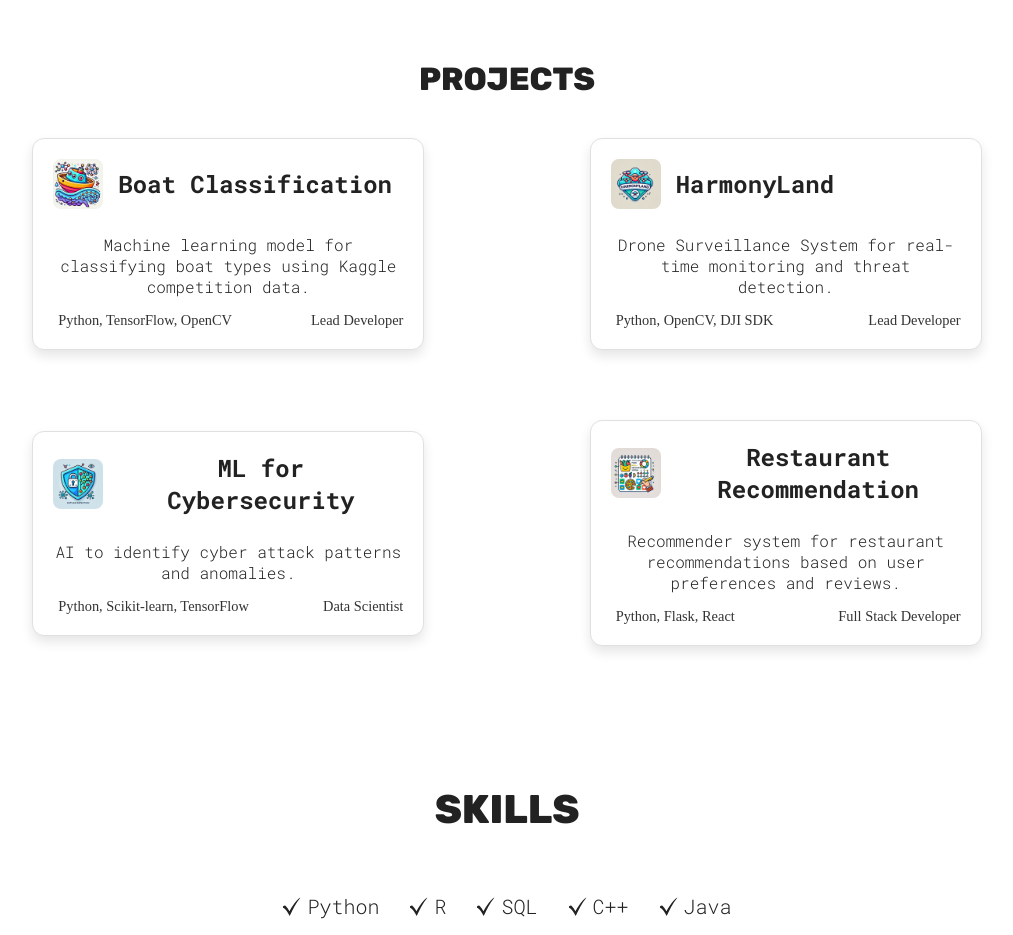
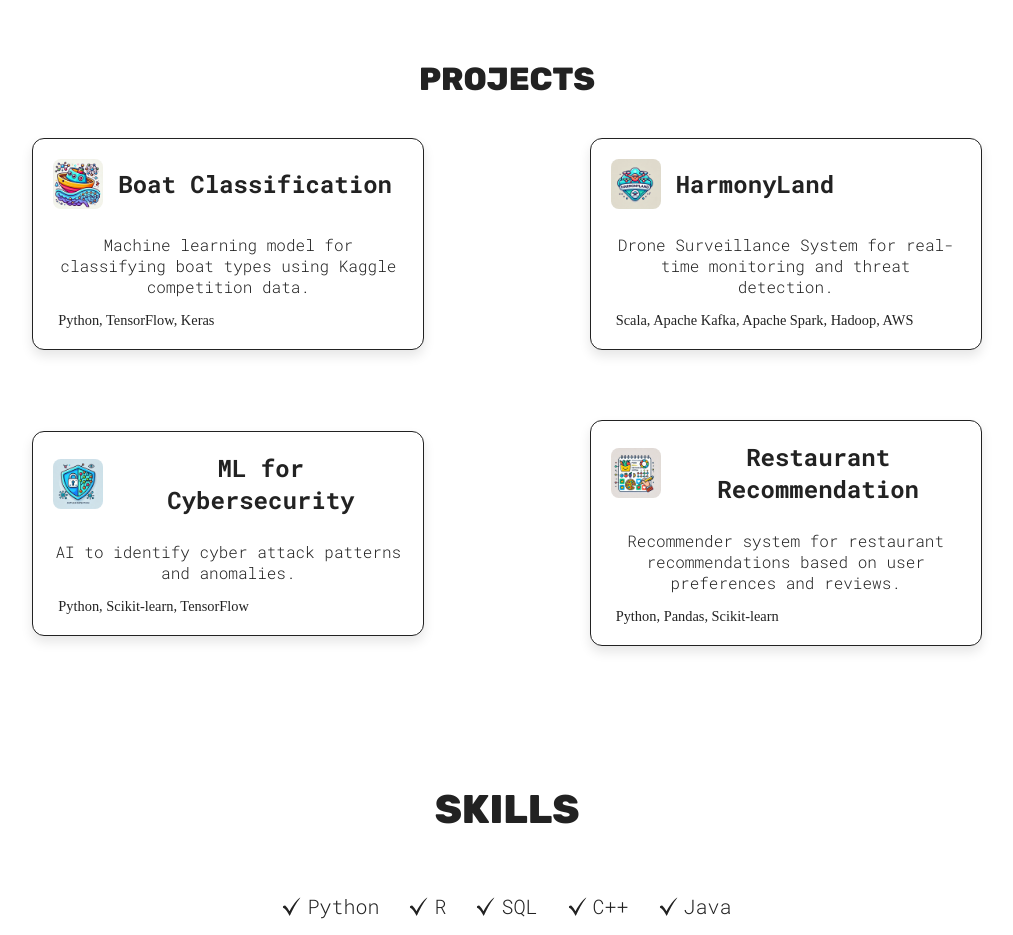
Before and after one commit to Mael-221/react-portfolio-v2, a React (Vite) app: page / in a window 1280 px wide. Shown: the part 860-1795 px from the top of the page, without its empty margins (133-1146 px from the left). Built offline with nearby package versions, Linux system fonts and the light colour scheme.

Commit message:
Project content and style update

```diff
--- a/src/common/ProjectCard.jsx
+++ b/src/common/ProjectCard.jsx
@@ -1,13 +1,15 @@
 import React from 'react';
 import styles from './ProjectCard.module.css';
 import { useTheme } from './ThemeContext';
+import githubLight from '../assets/github-light.svg';
+import githubDark from '../assets/github-dark.svg';
 
-function ProjectCard({ src, link, title, description, technologies, role }) {
+function ProjectCard({ src, link, title, description, technologies }) {
   const { theme } = useTheme();
-  const cardStyle = theme === 'light' ? styles.lightCard : styles.darkCard;
+  const githubIcon = theme === 'light' ? githubLight : githubDark;
 
   return (
-    <a href={link} className={`${styles.card} ${cardStyle}`} target="_blank" rel="noopener noreferrer">
+    <a href={link} className={`${styles.card} ${theme === 'dark' ? styles.dark : ''}`} target="_blank" rel="noopener noreferrer">
       <div className={styles.header}>
         <img src={src} alt={`${title} Logo`} className={styles.icon} />
         <h3 className={styles.title}>{title}</h3>
@@ -15,7 +17,9 @@ function ProjectCard({ src, link, title, description, technologies, role }) {
       <p className={styles.description}>{description}</p>
       <div className={styles.footer}>
         <span className={styles.technologies}><i className="fas fa-tools"></i> {technologies}</span>
-        <span className={styles.role}><i className="fas fa-user"></i> {role}</span>
+      </div>
+      <div className={styles.githubIcon}>
+        <img src={githubIcon} alt="GitHub logo" className={styles.githubImage} />
       </div>
     </a>
   );
--- a/src/common/ProjectCard.module.css
+++ b/src/common/ProjectCard.module.css
@@ -1,26 +1,24 @@
 .card {
     display: flex;
     flex-direction: column;
+    background-color: #fff;
+    border: 1px solid #222;
     border-radius: 12px;
+    box-shadow: 0 6px 12px rgba(0, 0, 0, 0.1);
     padding: 20px;
     text-decoration: none;
     transition: transform 0.3s, box-shadow 0.3s;
     max-width: 350px;
     margin: 20px;
+    color: #222;
+    position: relative;
+    overflow: hidden;
   }
 
-  .lightCard {
-    background-color: #ffffff;
-    border: 1px solid #e0e0e0;
-    box-shadow: 0 6px 12px rgba(0, 0, 0, 0.1);
-    color: #333;
-  }
-
-  .darkCard {
+  .card.dark {
     background-color: #333;
-    border: 1px solid #444;
-    box-shadow: 0 6px 12px rgba(0, 0, 0, 0.3);
-    color: #f9f9f9;
+    border: 1px solid #fff;
+    color: #fff;
   }
 
   .card:hover {
@@ -28,10 +26,23 @@
     box-shadow: 0 12px 24px rgba(0, 0, 0, 0.2);
   }
 
+  .card:hover::before {
+    content: "";
+    position: absolute;
+    top: 0;
+    left: 0;
+    width: 100%;
+    height: 100%;
+    background-color: rgba(0, 0, 0, 0.5); /* Dark overlay */
+    z-index: 1;
+    transition: background-color 0.3s ease-in-out;
+  }
+
   .header {
     display: flex;
     align-items: center;
     margin-bottom: 15px;
+    z-index: 2;
   }
 
   .icon {
@@ -46,24 +57,46 @@
     font-size: 1.5em;
     font-weight: bold;
     margin: 0;
+    z-index: 2;
   }
 
   .description {
     font-size: 1em;
     margin: 10px 0 15px;
+    z-index: 2;
   }
 
   .footer {
     display: flex;
-    justify-content: space-between;
+    justify-content: flex-start;
     font-size: 0.9em;
+    z-index: 2;
   }
 
-  .technologies, .role {
+  .technologies {
     display: flex;
     align-items: center;
   }
 
-  .technologies i, .role i {
+  .technologies i {
     margin-right: 5px;
   }
+
+  .githubIcon {
+    position: absolute;
+    top: 50%;
+    left: 50%;
+    transform: translate(-50%, -50%);
+    opacity: 0;
+    z-index: 2;
+    transition: opacity 0.3s ease-in-out;
+  }
+
+  .card:hover .githubIcon {
+    opacity: 1;
+  }
+
+  .githubImage {
+    width: 50px;
+    height: 50px;
+  }
--- a/src/sections/Projects/Projects.jsx
+++ b/src/sections/Projects/Projects.jsx
@@ -16,16 +16,14 @@ function Projects() {
           link={"https://github.com/Mael-221/Boat-Type-Classification-Challenge"}
           title={"Boat Classification"}
           description={"Machine learning model for classifying boat types using Kaggle competition data."}
-          technologies={"Python, TensorFlow, OpenCV"}
-          role={"Lead Developer"}
+          technologies={"Python, TensorFlow, Keras"}
         />
         <ProjectCard
           src={harmonyland}
           link={"https://github.com/Mael-221/HarmonyLand"}
           title={"HarmonyLand"}
           description={"Drone Surveillance System for real-time monitoring and threat detection."}
-          technologies={"Python, OpenCV, DJI SDK"}
-          role={"Lead Developer"}
+          technologies={"Scala, Apache Kafka, Apache Spark, Hadoop, AWS"}
         />
         <ProjectCard
           src={outlier}
@@ -33,15 +31,13 @@ function Projects() {
           title={"ML for Cybersecurity"}
           description={"AI to identify cyber attack patterns and anomalies."}
           technologies={"Python, Scikit-learn, TensorFlow"}
-          role={"Data Scientist"}
         />
         <ProjectCard
           src={food}
           link={"https://github.com/Mael-221/Restaurant-Recommender-System"}
           title={"Restaurant Recommendation"}
           description={"Recommender system for restaurant recommendations based on user preferences and reviews."}
-          technologies={"Python, Flask, React"}
-          role={"Full Stack Developer"}
+          technologies={"Python, Pandas, Scikit-learn"}
         />
       </div>
     </section>
```
